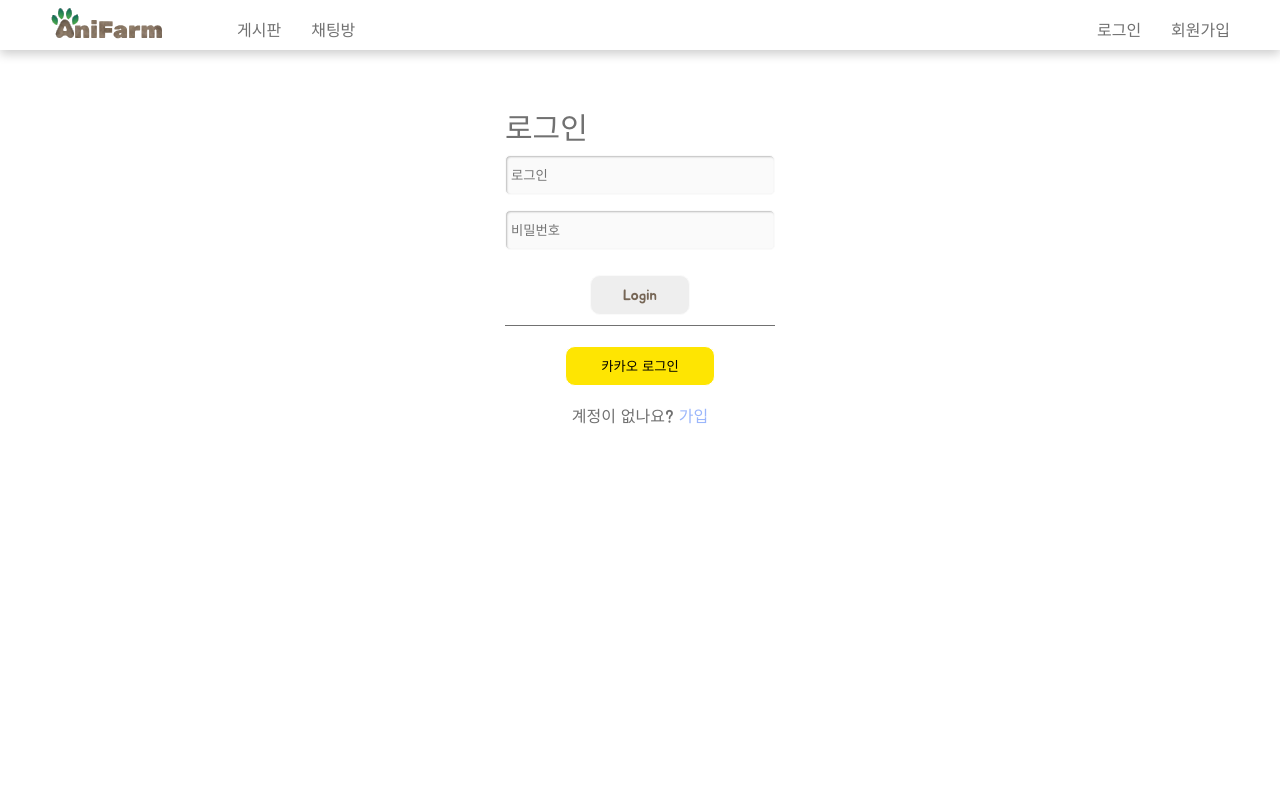
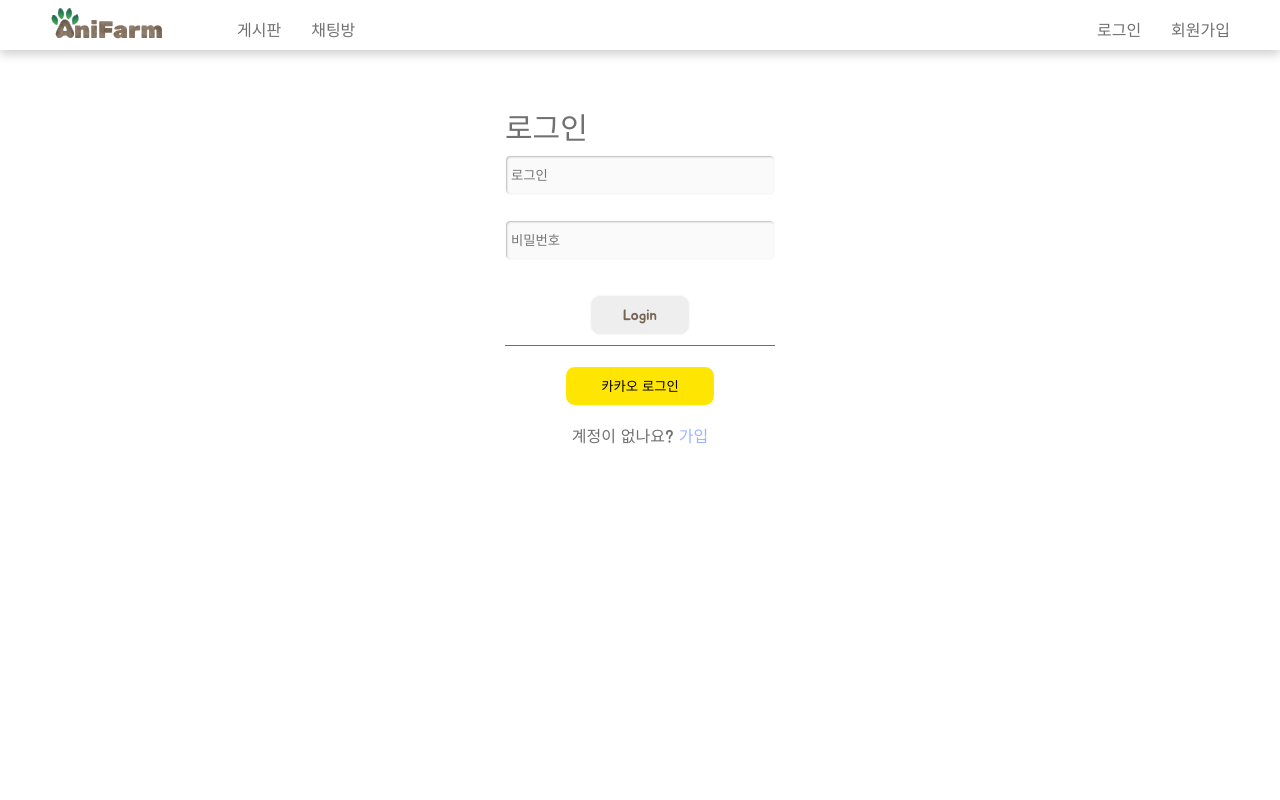
Before and after one commit to Ani-Farm/Ani-Farm-frontend, a React (Create React App) app: page /login in a window 1280 px wide. Shown: the top 800 px of the page. Built offline with nearby package versions, Linux system fonts and the light colour scheme.

Commit message:
인풋 간격 조절

```diff
--- a/src/pages/login/index.tsx
+++ b/src/pages/login/index.tsx
@@ -1,3 +1,4 @@
+import { stringify } from "querystring";
 import React, { useState } from "react";
 import { Link } from "react-router-dom";
 import Footer from "../../components/footer";
@@ -7,9 +8,10 @@ import * as S from "./styles";
 const LoginPage = () => {
   const [id, setId] = useState("");
   const [pw, setPw] = useState("");
-  const [checkInput, setCheckInput] = useState(0);
+
+  const [checkInput, setCheckInput] = useState<string[]>([]);
   const addIdInfo = (e: React.MouseEvent<HTMLButtonElement>) => {
-    setCheckInput(1);
+    setCheckInput(["아이디 입력해주세요", "비밀번호 입력해주세요"]);
     let info = { id, pw };
     console.log(info);
     // axios 코드에 info 넣어주기
@@ -35,27 +37,13 @@ const LoginPage = () => {
           <S.LoginBox>
             <S.LoginDiv>
               <S.LoginInput onChange={onChangeValue}></S.LoginInput>
-              {checkInput === 1 ? (
-                id.length === 0 ? (
-                  <S.WarningText>아이디를 입력해주세요</S.WarningText>
-                ) : (
-                  ""
-                )
-              ) : (
-                ""
-              )}
+
+              <S.WarningText>{id.length ? null : checkInput[0]}</S.WarningText>
             </S.LoginDiv>
             <S.LoginDiv>
               <S.PasswordInput onChange={onChangeValue}></S.PasswordInput>
-              {checkInput === 1 ? (
-                pw.length === 0 ? (
-                  <S.WarningText>비밀번호를 입력해주세요</S.WarningText>
-                ) : (
-                  ""
-                )
-              ) : (
-                ""
-              )}
+
+              <S.WarningText>{pw.length ? null : checkInput[1]}</S.WarningText>
             </S.LoginDiv>
           </S.LoginBox>
           <S.LoginBtn onClick={addIdInfo}>Login</S.LoginBtn>
--- a/src/pages/login/styles.tsx
+++ b/src/pages/login/styles.tsx
@@ -32,7 +32,7 @@ export const LoginBox = styled.div`
   display: flex;
   width: 100%;
   flex-direction: column;
-  height: 110px;
+  height: 130px;
   justify-content: space-between;
   margin-bottom: 10px;
   & > div > div {
```
